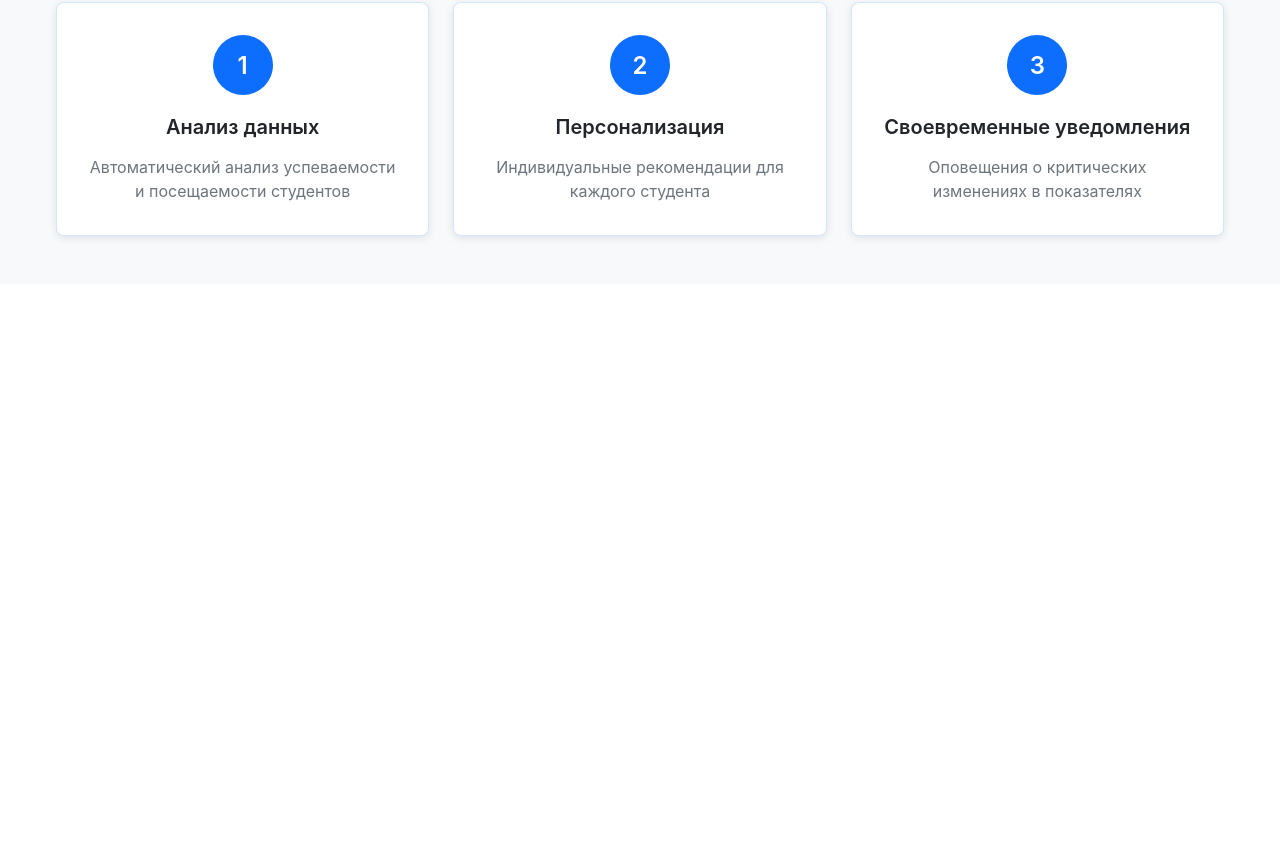
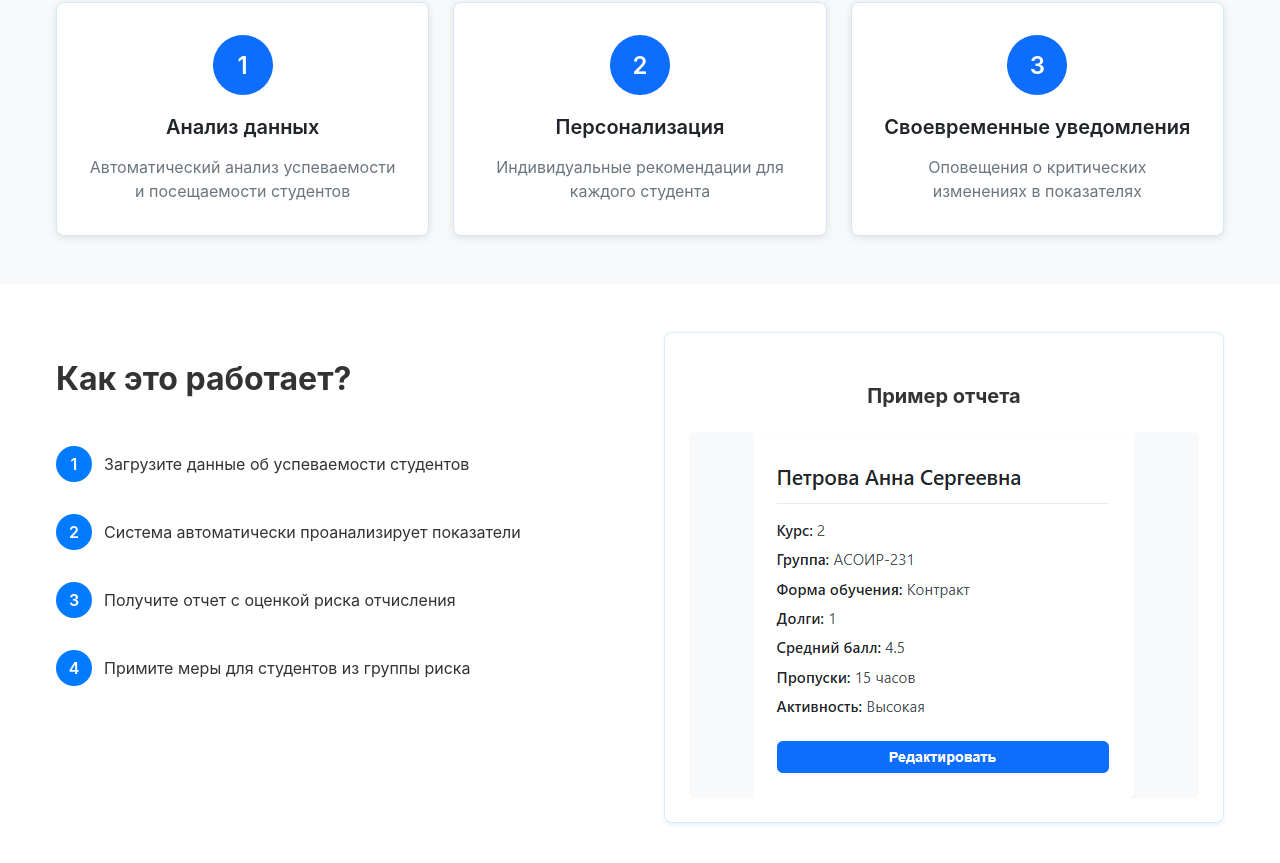
Before and after one commit to SavichArtem/React_labs, a React (Create React App) app: page / in a window 1280 px wide. Shown: the part 693-1556 px from the top of the page. Before the commit the page ends 977 px from the top, so only its background shows below. Built offline with nearby package versions, Linux system fonts and the light colour scheme.

Commit message:
feat: add HowItWorksSection component

```diff
--- /dev/null
+++ b/src/components/HowItWorksSection/HowItWorksSection.css
@@ -0,0 +1,140 @@
+.how_it_works {
+  padding: 3rem 0;
+}
+
+.how_it_works_container {
+  max-width: 1200px;
+  margin: 0 auto;
+  padding: 0 1rem;
+}
+
+.how_it_works_content {
+  display: flex;
+  flex-direction: column;
+  gap: 3rem;
+  align-items: center;
+}
+
+@media (min-width: 768px) {
+  .how_it_works_content {
+    flex-direction: row;
+    align-items: flex-start;
+  }
+
+  .how_it_works_text,
+  .how_it_works_example {
+    flex: 1;
+  }
+}
+
+.how_it_works_title {
+  font-size: 2rem;
+  margin-bottom: 2rem;
+  color: #333;
+  text-align: center;
+}
+
+@media (min-width: 768px) {
+  .how_it_works_title {
+    text-align: left;
+  }
+}
+
+.steps_list {
+  list-style: none;
+  padding: 0;
+  margin: 0;
+}
+
+.steps_list_item {
+  margin-bottom: 0;
+}
+
+.step {
+  display: flex;
+  align-items: center;
+  padding: 1rem 0;
+  border: none;
+  background: transparent;
+}
+
+.step_number {
+  width: 2.25rem;
+  height: 2.25rem;
+  border-radius: 50%;
+  background-color: #007bff;
+  color: white;
+  display: flex;
+  align-items: center;
+  justify-content: center;
+  font-weight: 600;
+  margin-right: 0.75rem;
+  flex-shrink: 0;
+}
+
+.step_text {
+  font-size: 1rem;
+  line-height: 1.5;
+  color: #333;
+}
+
+.report_example {
+  padding: 1.5rem;
+  border-radius: 0.5rem;
+  box-shadow: 0 0.125rem 0.25rem rgba(0, 123, 255, 0.1);
+  background: white;
+  border: 1px solid rgba(0, 123, 255, 0.15);
+}
+
+.report_example_title {
+  text-align: center;
+  margin-bottom: 1.5rem;
+  font-size: 1.25rem;
+  color: #333;
+}
+
+.report_example_image_container {
+  min-height: 15.625rem;
+  background-color: #f8f9fa;
+  border-radius: 0.375rem;
+  display: flex;
+  justify-content: center;
+  align-items: center;
+  overflow: hidden;
+}
+
+.report_example_image {
+  max-width: 100%;
+  max-height: 100%;
+  object-fit: contain;
+  display: block;
+}
+
+@media (max-width: 767px) {
+  .how_it_works {
+    padding: 2rem 0;
+  }
+
+  .how_it_works_title {
+    font-size: 1.75rem;
+    margin-bottom: 1.5rem;
+  }
+
+  .step {
+    padding: 0.75rem 0;
+  }
+
+  .step_number {
+    width: 2rem;
+    height: 2rem;
+    font-size: 0.875rem;
+  }
+
+  .report_example {
+    padding: 1rem;
+  }
+
+  .report_example_image_container {
+    min-height: 12.5rem;
+  }
+}
--- /dev/null
+++ b/src/components/HowItWorksSection/HowItWorksSection.jsx
@@ -0,0 +1,43 @@
+import '../HowItWorksSection/HowItWorksSection.css';
+
+export function HowItWorksSection() {
+  const steps = [
+    "Загрузите данные об успеваемости студентов",
+    "Система автоматически проанализирует показатели",
+    "Получите отчет с оценкой риска отчисления",
+    "Примите меры для студентов из группы риска"
+  ];
+
+  return (
+    <section className="how_it_works">
+      <div className="how_it_works_container">
+        <div className="how_it_works_content">
+          <div className="how_it_works_text">
+            <h2 className="how_it_works_title">Как это работает?</h2>
+            <ul className="steps_list">
+              {steps.map((step, index) => (
+                <li key={index} className="steps_list_item">
+                  <div className="step">
+                    <div className="step_number">{index + 1}</div>
+                    <span className="step_text">{step}</span>
+                  </div>
+                </li>
+              ))}
+            </ul>
+          </div>
+
+          <div className="how_it_works_example">
+            <div className="report_example">
+              <h4 className="report_example_title">Пример отчета</h4>
+              <div className="report_example_image_container">
+                <img src='example2.png' alt="Пример визуализации отчета" className="report_example_image"/>
+              </div>
+            </div>
+          </div>
+        </div>
+      </div>
+    </section>
+  );
+}
+
+export default HowItWorksSection;
--- a/src/pages/HomePage/HomePage.jsx
+++ b/src/pages/HomePage/HomePage.jsx
@@ -1,6 +1,7 @@
 import { Header } from '../../components/Header/Header';
 import { HeroSection } from '../../components/HeroSection/HeroSection';
 import { FeaturesSection } from '../../components/FeaturesSection/FeaturesSection';
+import { HowItWorksSection } from '../../components/HowItWorksSection/HowItWorksSection';
 
 
 export function HomePage() {
@@ -9,6 +10,7 @@ export function HomePage() {
       <Header/>
       <HeroSection/>
       <FeaturesSection/>
+      <HowItWorksSection/>
     </div>
   );
 }
```
Also changed, not shown: public/example2.png (added).
